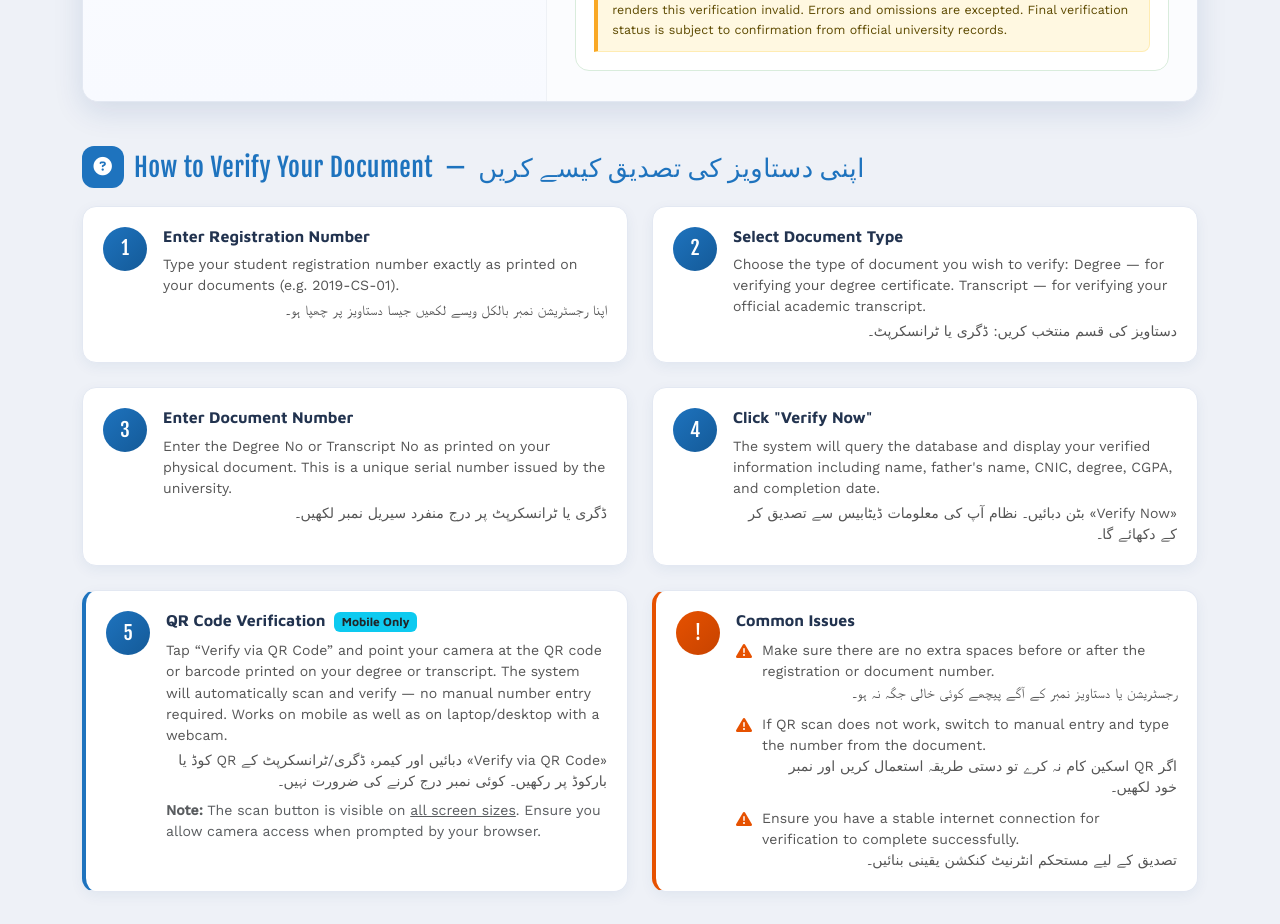
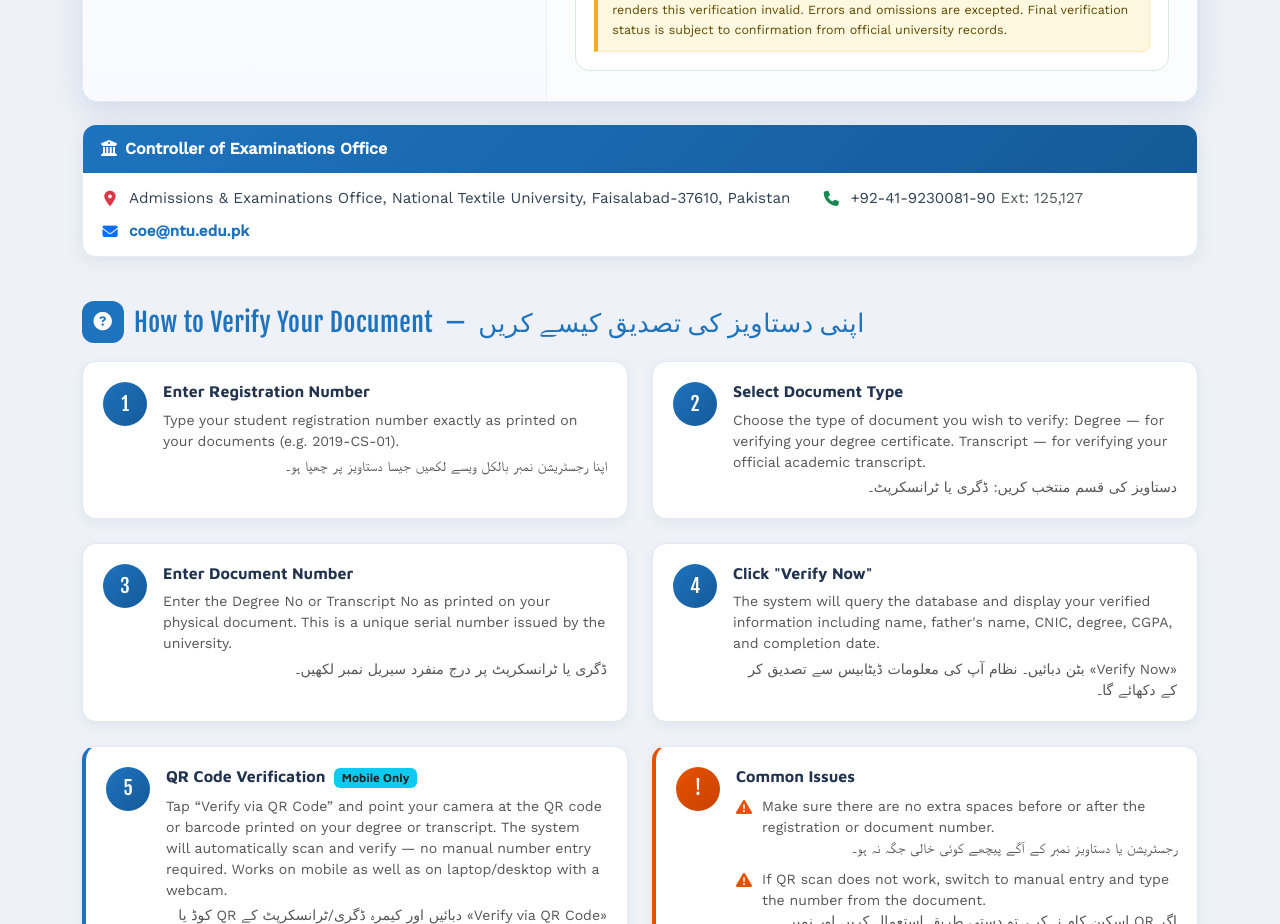
Before and after one commit to muhammadfaizanjamshaid02-prog/NTUVERIFICATION1122, a React (Vite) app: page / in a window 1280 px wide. Shown: the part 800-1724 px from the top of the page. Built offline with nearby package versions, Linux system fonts and the light colour scheme; what html5-qrcode would draw is missing.

Commit message:
Add Controller of Examinations Office card below verification

```diff
--- a/src/components/VerifySection.jsx
+++ b/src/components/VerifySection.jsx
@@ -276,6 +276,33 @@ export default function VerifySection({ onContact }) {
         </div>
       </div>
 
+      {/* Controller of Examinations Office card — right below the verification card, on every screen size */}
+      <div className="exam-office-card">
+        <div className="exam-office-header">
+          <i className="fa-solid fa-building-columns me-2"></i>
+          Controller of Examinations Office
+        </div>
+        <div className="exam-office-body">
+          <div className="exam-office-row">
+            <i className="fa-solid fa-location-dot text-danger"></i>
+            <span>
+              Admissions &amp; Examinations Office, National Textile
+              University, Faisalabad-37610, Pakistan
+            </span>
+          </div>
+          <div className="exam-office-row">
+            <i className="fa-solid fa-phone text-success"></i>
+            <span>
+              +92-41-9230081-90 <span className="text-muted">Ext: 125,127</span>
+            </span>
+          </div>
+          <div className="exam-office-row">
+            <i className="fa-solid fa-envelope text-primary"></i>
+            <a href="mailto:coe@ntu.edu.pk">coe@ntu.edu.pk</a>
+          </div>
+        </div>
+      </div>
+
       <BarcodeModal
         show={barcodeOpen}
         onClose={() => setBarcodeOpen(false)}
--- a/src/index.css
+++ b/src/index.css
@@ -701,6 +701,62 @@ body {
   box-shadow: 0 20px 60px rgba(0, 0, 0, 0.35);
 }
 
+/* ---------------- Controller of Examinations Office card (below verify) ---------------- */
+.exam-office-card {
+  margin-top: 22px;
+  background: #fff;
+  border-radius: 14px;
+  overflow: hidden;
+  border: 1px solid #e6ecf5;
+  box-shadow: 0 4px 18px rgba(20, 40, 90, 0.08);
+}
+
+.exam-office-header {
+  background: linear-gradient(135deg, var(--brand-blue), var(--brand-blue-dark));
+  color: #fff;
+  font-weight: 700;
+  font-size: 1rem;
+  padding: 12px 18px;
+}
+
+.exam-office-body {
+  padding: 14px 18px;
+  display: flex;
+  flex-direction: column;
+  gap: 10px;
+}
+
+.exam-office-row {
+  display: flex;
+  align-items: flex-start;
+  gap: 10px;
+  color: #334155;
+  font-size: 0.95rem;
+}
+
+.exam-office-row i {
+  margin-top: 4px;
+  width: 18px;
+  text-align: center;
+  flex-shrink: 0;
+}
+
+.exam-office-row a {
+  color: var(--brand-blue);
+  text-decoration: none;
+  font-weight: 600;
+}
+
+/* Laptop / desktop: card items sit side-by-side */
+@media (min-width: 768px) {
+  .exam-office-body {
+    flex-direction: row;
+    flex-wrap: wrap;
+    align-items: center;
+    gap: 10px 32px;
+  }
+}
+
 /* Laptop / desktop: modals open wider instead of staying mobile-sized */
 @media (min-width: 768px) {
   .dvp-modal {
```
